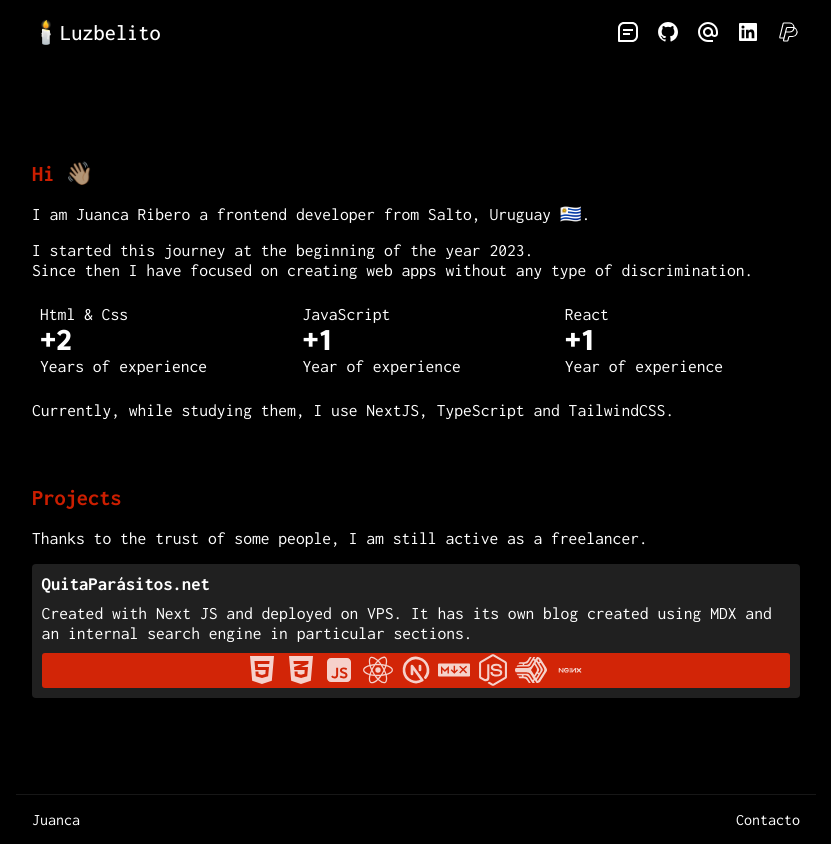
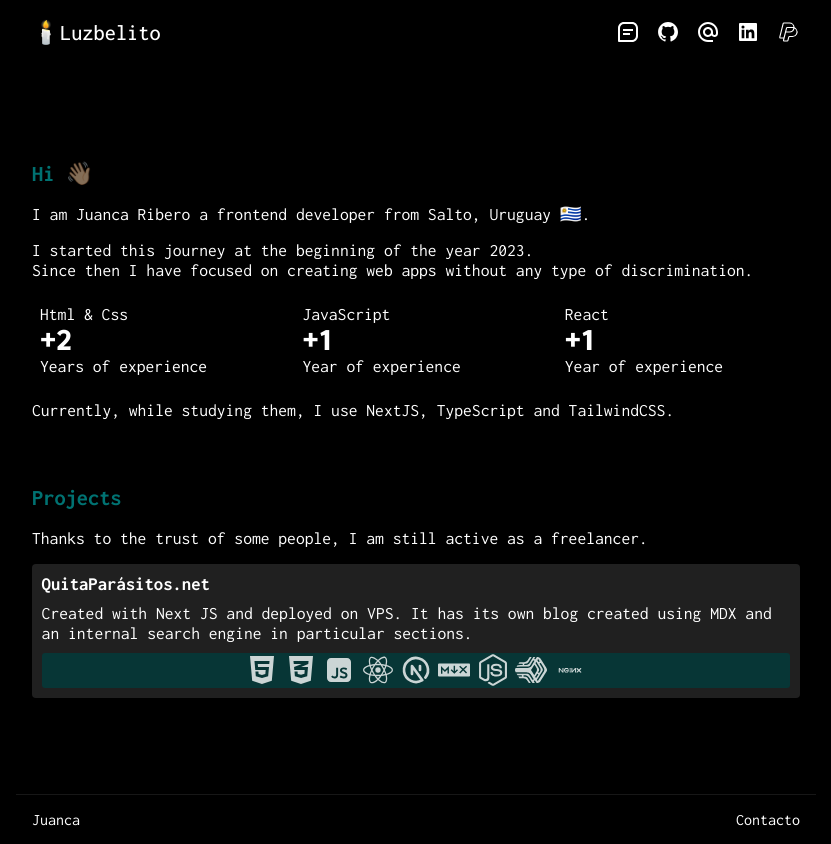
Before and after one commit to riberojuanca/juancaribero, a Next.js app: page / in a window 1280 px wide. Shown: the whole page, without its empty margins (224-1055 px from the left). Built offline with nearby package versions, Linux system fonts and the light colour scheme.

Commit message:
Updated styles

```diff
--- a/app/globals.css
+++ b/app/globals.css
@@ -4,8 +4,11 @@
 
   --principal-color: #0000004f;
   --principal-bg: #000000;
-  --third-color: rgba(255, 38, 0, 0.796);
+  --second-color: rgba(255, 38, 0, 0.796);
+  --third-color: rgba(0, 59, 59, 0.796);
   --fourth-color: rgba(255, 255, 255, 0.126);
+
+  --title-color: rgba(0, 193, 193, 0.587);
 }
 
 *,
@@ -92,7 +95,7 @@ article .container {
 .title-section {
   font-size: 1.4rem;
   line-height: 1.75rem;
-  color: var(--third-color);
+  color: var(--title-color);
 }
 
 .body-section {
```
